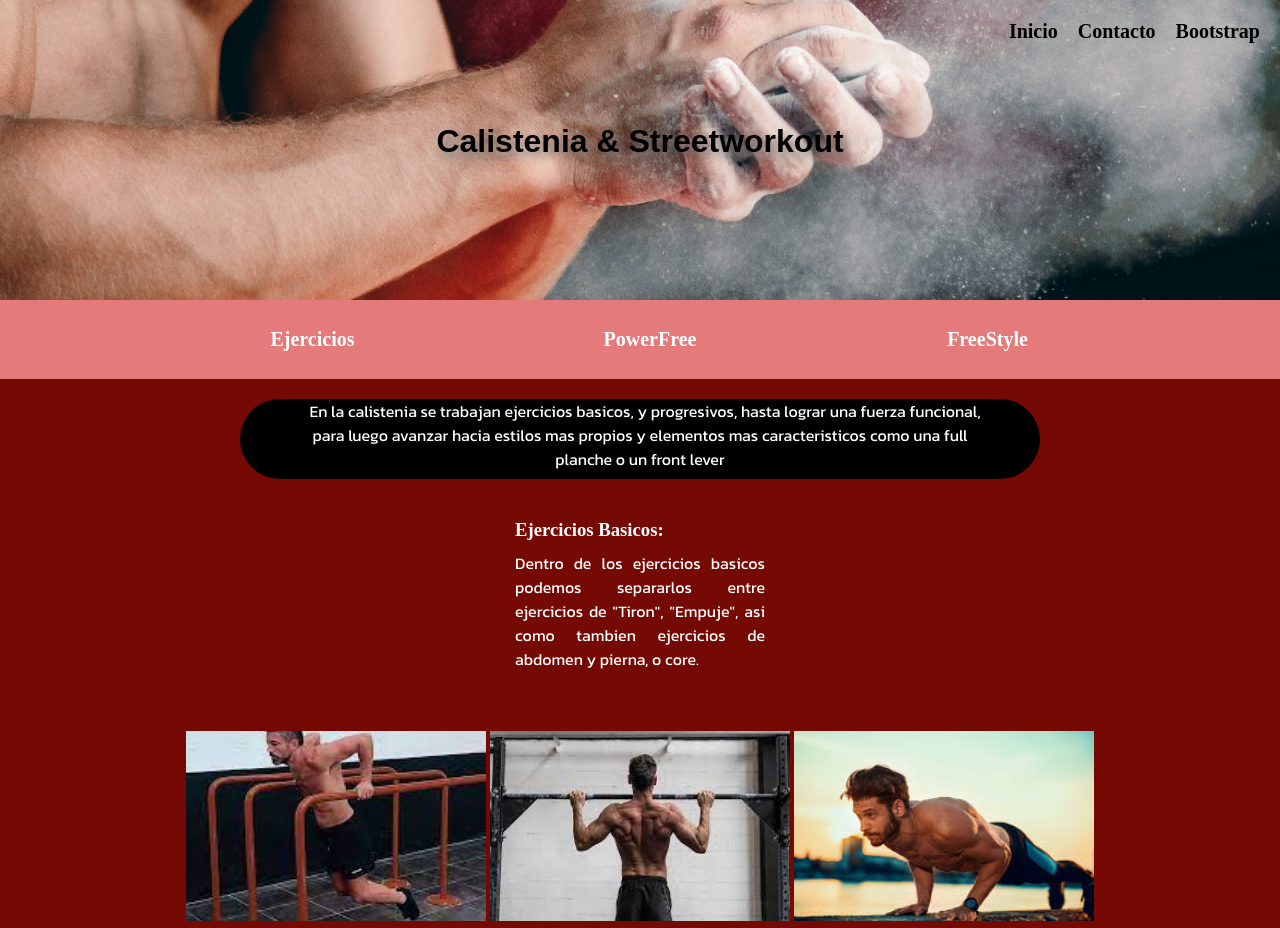
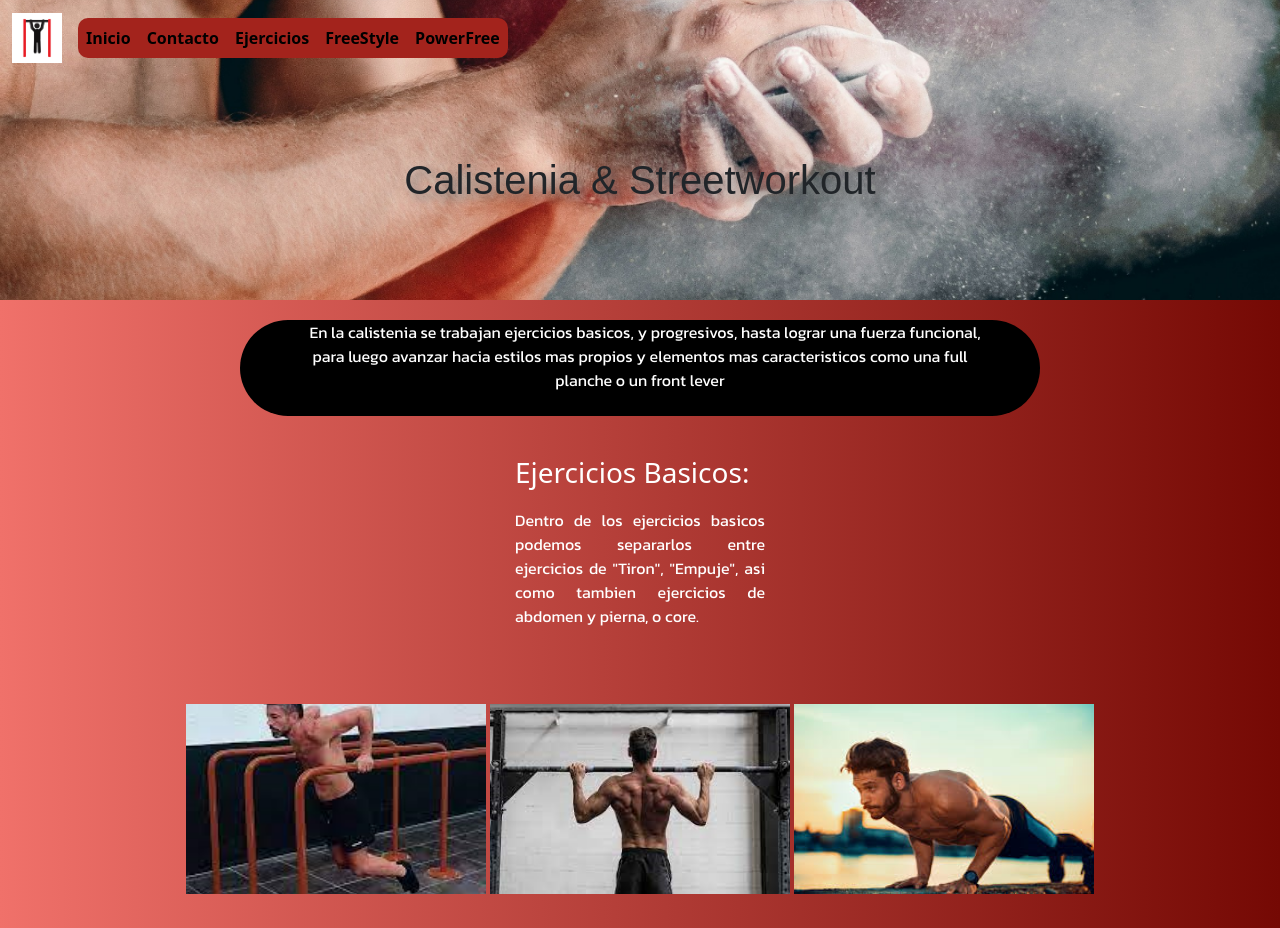
Before and after one commit to jonhy95bta/Preentreganumero3, a website: page pages/ejercicios.html in a window 1280 px wide. Shown: the top 928 px of the page. Drawn offline with nearby package versions, Linux system fonts and the light colour scheme; a web font is replaced by a local one.

Commit message:
Nav de bootstrap a todas las pages

```diff
--- a/pages/ejercicios.html
+++ b/pages/ejercicios.html
@@ -4,32 +4,33 @@
     <meta charset="UTF-8">
     <meta name="viewport" content="width=device-width, initial-scale=1.0">
     <title>Ejercicios</title>
+    <link href="https://cdn.jsdelivr.net/npm/bootstrap@5.3.3/dist/css/bootstrap.min.css" rel="stylesheet" integrity="sha384-QWTKZyjpPEjISv5WaRU9OFeRpok6YctnYmDr5pNlyT2bRjXh0JMhjY6hW+ALEwIH" crossorigin="anonymous">
     <link rel="stylesheet" href="../css/style.css">
 </head>
 <body>
     <header>
-        <nav>
-            <div class="NavFirst">
-                <ul>
-                  <li><a href="../index.html">Inicio</a></li>
-                  <li><a href="./contacto.html">Contacto</a></li>
-                  <li><a href="../pages/Bootstrap.html">Bootstrap</a></li>
-                </ul>
+        <nav class="navbar navbar-expand-lg --bs-danger">
+            <div class="container-fluid">
+              <a class="navbar-brand" href="../index.html"><img src="../assets/img/Logo.png" class="imgnav" alt="Logocalistenia"></a>
+              <button class="navbar-toggler" type="button" data-bs-toggle="collapse" data-bs-target="#navbarNavAltMarkup" aria-controls="navbarNavAltMarkup" aria-expanded="false" aria-label="Toggle navigation">
+                <span class="navbar-toggler-icon"></span>
+              </button>
+              <div class="collapse navbar-collapse" id="navbarNavAltMarkup">
+                <div class="navbar-nav NavPrincipal">
+                  <a class="nav-link active" aria-current="page" href="../index.html">Inicio</a>
+                  <a class="nav-link active" href="./contacto.html">Contacto</a>
+                  <a class="nav-link active" href="#">Ejercicios</a>
+                  <a class="nav-link active" href="./freestyle.html">FreeStyle</a>
+                  <a class="nav-link active" href="./powerfree.html">PowerFree</a>
+
+                </div>
+              </div>
             </div>
+          </nav>
+          <h1 class="d-flex justify-content-center">Calistenia & Streetworkout</h1>
+    </header>
+    <main class="degrade">
 
-        </nav>
-        <H1>Calistenia & Streetworkout</H1>
-    </header>
-    <main>
-        <nav>
-            <div class="navSecond">
-            <ul>
-                <li><a href="#">Ejercicios</a></li>
-                <li><a href="./powerfree.html">PowerFree</a></li>
-                <li><a href="./freestyle.html">FreeStyle</a></li>
-            </ul>
-            </div>
-        </nav>
         <section class="introduccion">
             <div >
                 <p>En la calistenia se trabajan ejercicios basicos, y progresivos, hasta lograr una fuerza funcional, para luego avanzar hacia estilos mas propios y elementos mas caracteristicos como una full planche o un front lever</p>
@@ -81,5 +82,7 @@
         </div>
         </section>
     </footer>
+    <script src="https://cdn.jsdelivr.net/npm/@popperjs/core@2.11.8/dist/umd/popper.min.js" integrity="sha384-I7E8VVD/ismYTF4hNIPjVp/Zjvgyol6VFvRkX/vR+Vc4jQkC+hVqc2pM8ODewa9r" crossorigin="anonymous"></script>
+    <script src="https://cdn.jsdelivr.net/npm/bootstrap@5.3.3/dist/js/bootstrap.min.js" integrity="sha384-0pUGZvbkm6XF6gxjEnlmuGrJXVbNuzT9qBBavbLwCsOGabYfZo0T0to5eqruptLy" crossorigin="anonymous"></script>
 </body>
 </html>
```
Also changed, not shown: index.html (+22 -21 lines), pages/contacto.html (+23 -17 lines), pages/freestyle.html (+22 -18 lines), pages/powerfree.html (+22 -18 lines).
